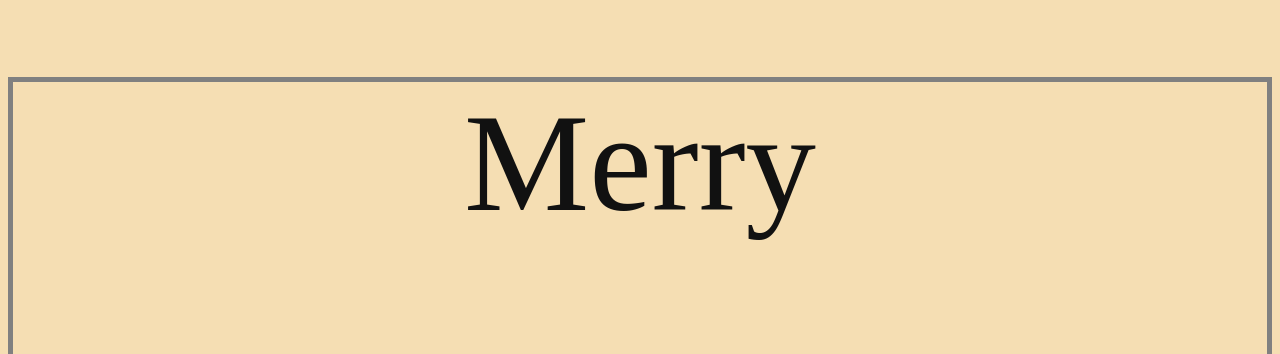
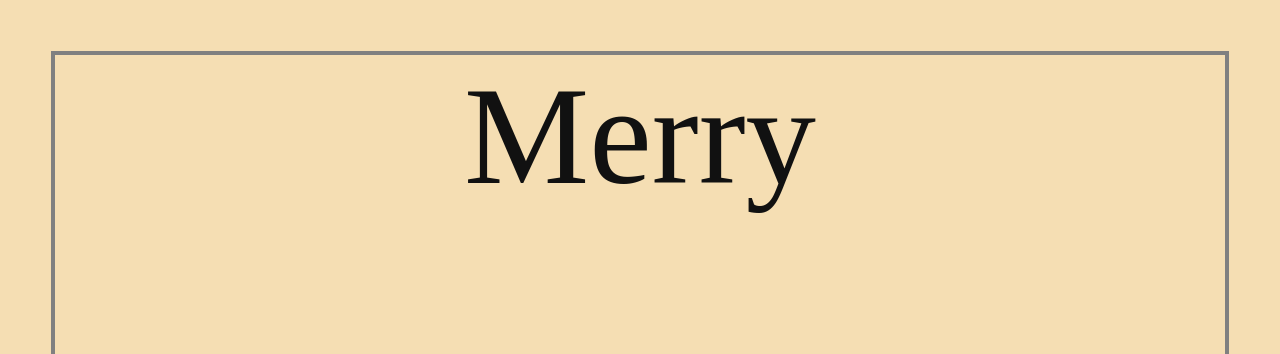
Before and after one commit to sevr/Dad, a plain HTML site: page index.html in a window 1280 px wide. Shown: the top 354 px of the page. Drawn offline with Linux system fonts and the light colour scheme; a web font is replaced by a local one.

Commit message:
Update index.html

```diff
--- a/index.html
+++ b/index.html
@@ -8,8 +8,8 @@
     font-family: 'Diplomata SC' ;
     text-decoration: none;
     text-align:center;
-    border: 5px solid gray;
-    margin-top: 6%;
+    border: 4px solid gray;
+    margin: 4%;
   }
 
   a{text-decoration: none;
```
